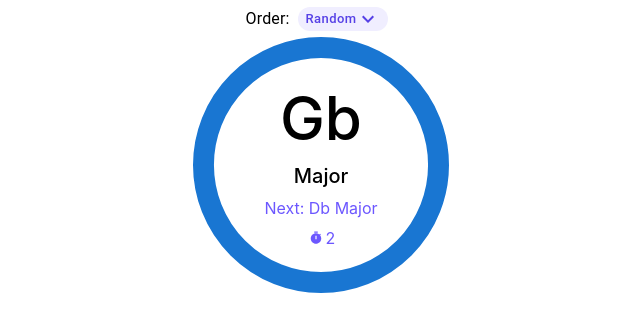
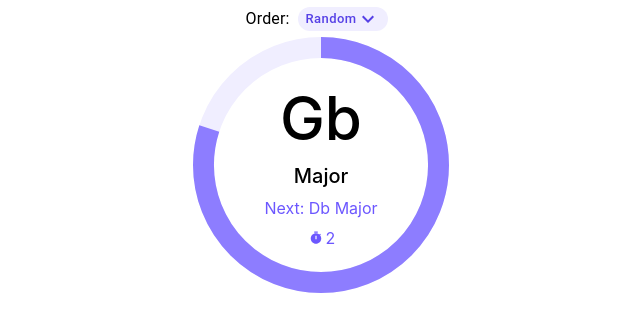
Before and after one commit to luketurnerdev/randomkeygenerator, a React (Create React App) app: page / in a window 1280 px wide. Shown: the top 332 px of the page, without its empty margins (319-959 px from the left). Built offline with nearby package versions, Linux system fonts and the light colour scheme; no server answers.

Commit message:
add inner and outer circle progress rings

```diff
--- a/src/Components/Randomizer/KeyDisplay/index.js
+++ b/src/Components/Randomizer/KeyDisplay/index.js
@@ -39,14 +39,10 @@ const KeyDisplay = props => {
       setCurrentMod(upcomingMod);
     }
 
-
+    const InnerCircle = () => {
       return (
         <>
-
-
-
-<Box style={styles.circleBox} sx={{ position: 'relative', display: 'inline-flex' }}>
-    <CircularProgress style={styles.progress} variant="determinate" value={100} />
+        <CircularProgress style={styles.progress} variant="determinate" value={80} />
         <Box
           sx={{
             top: 0,
@@ -74,6 +70,26 @@ const KeyDisplay = props => {
             </div>
           </Box>
         </Box>
+        </>
+      )
+    }
+
+    const OuterCircle = () => {
+      return (
+        <>
+        <CircularProgress style={styles.outerProgress} variant="determinate" value={100} />
+        </>
+      )
+    }
+
+    return (
+<>
+
+
+
+<Box style={styles.circleBox} sx={{ position: 'relative', display: 'inline-flex' }}>
+  <InnerCircle />
+  <OuterCircle />
     </Box>
 
       {/* <Paper elevation={4} style={styles.keyContainer}>
--- a/src/Components/Randomizer/KeyDisplay/styles.js
+++ b/src/Components/Randomizer/KeyDisplay/styles.js
@@ -1,3 +1,5 @@
+//background: #F0EEFF;
+
 const styles = {
     circleBox: {
         width: '256px',
@@ -6,6 +8,14 @@ const styles = {
     progress: {
         width: '100%',
         height: '100%',
+        color: '#8D7DFF',
+    },
+    outerProgress: {
+        color: '#F0EEFF',
+        position: 'absolute',
+        width: '100%',
+        height: '100%',
+        zIndex: -1
     },
     innerText: {
         display: 'flex',
```
Lines whose indentation alone changed are shown as unchanged.
